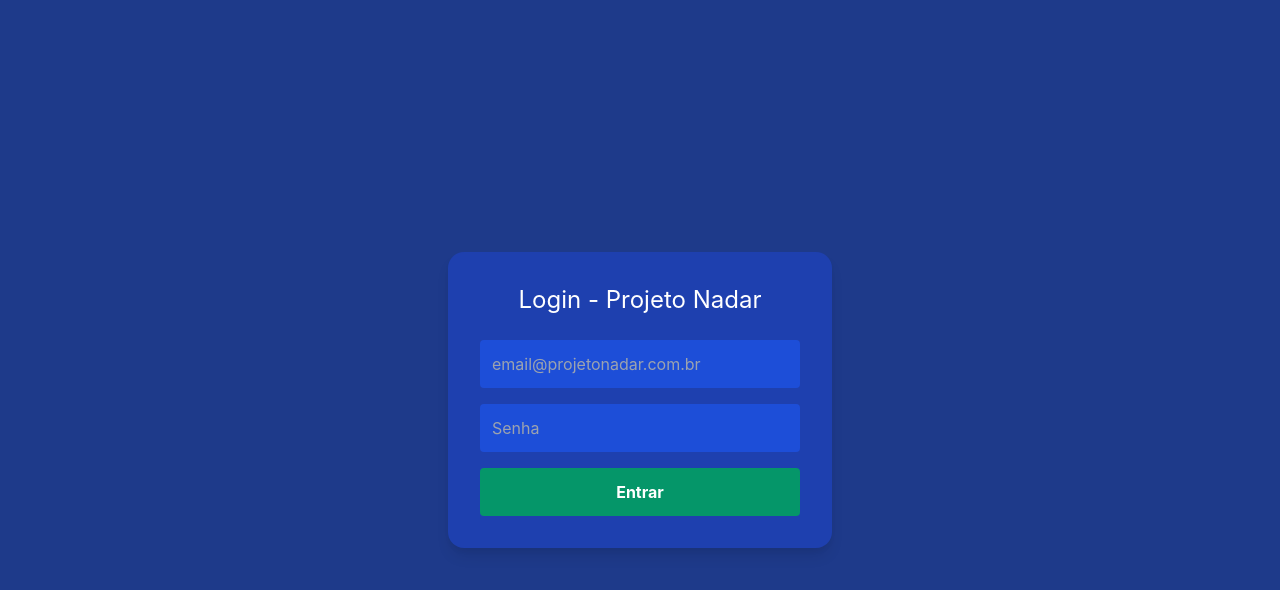
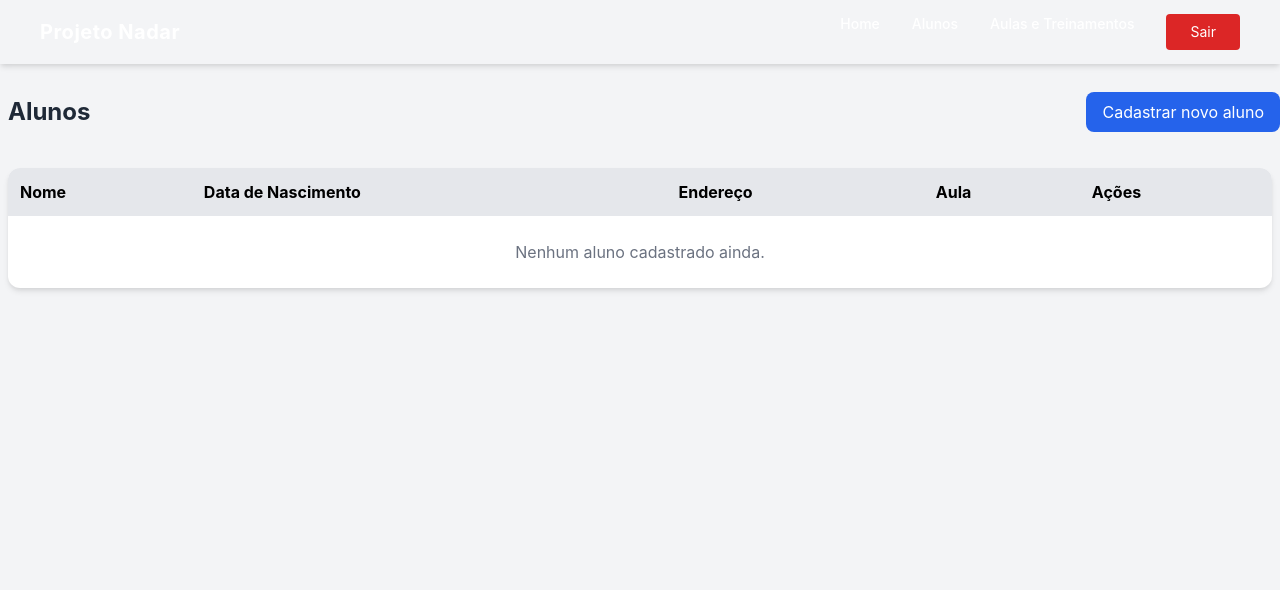
Before and after one commit to Rodrigo-Sousa/sistema-projeto-nadar, a React (Create React App) app in the folder FRONTEND/: page /student in a window 1280 px wide. Shown: the top 590 px of the page. Built offline with nearby package versions, Linux system fonts and the light colour scheme.

Commit message:
Ajustado a criação das telas de login, com criação do componente para modal

```diff
--- a/FRONTEND/src/App.js
+++ b/FRONTEND/src/App.js
@@ -1,6 +1,7 @@
 import { BrowserRouter, Routes, Route } from "react-router-dom";
 import Login from "./pages/Login";
 import Home from "./pages/Home";
+import Students from "./pages/Student";
 import PrivateRoute from "./routes/PrivateRoute";
 import { AuthProvider } from "./context/AuthContext";
 
@@ -18,6 +19,9 @@ function App(){
           />
 
           <Route path="*" element={<Login />}/>
+
+          {/* Rota para direcionar para aluno */}
+          <Route path="/student" element={<Students />} />
         </Routes>
       </BrowserRouter>
     </AuthProvider>
--- a/FRONTEND/src/components/StudentModal.jsx
+++ b/FRONTEND/src/components/StudentModal.jsx
@@ -2,7 +2,7 @@ import { useState, useEffect } from "react";
 // Biblioteca para geração de ID únicos
 import { v4 as uuidv4 } from "uuid";
 
-export default function StudentModal({ isOpen, onCLose, onSave, studentEdition }) {
+export default function StudentModal({ isOpen, onClose, onSave, studentEdition }) {
     const [formData, setFormData] = useState({
         name: "",
         birthDate: "",
@@ -26,8 +26,8 @@ export default function StudentModal({ isOpen, onCLose, onSave, studentEdition }
     // Lidando com a mudança de estado
 
     const handleChange = (event) => {
-        const {name, value} = event.target;
-        setFormData((prev) => ({...prev, [name]: value}));
+        const { name, value } = event.target;
+        setFormData((prev) => ({ ...prev, [name]: value }));
     }
 
     // Lidando com o envio do formulário
@@ -35,18 +35,114 @@ export default function StudentModal({ isOpen, onCLose, onSave, studentEdition }
     const handleSubmit = (event) => {
         event.preventDefault();
 
-        if(studentEdition){
-            onSave({...formData, id: studentEdition,id});
-        }else {
-            onSave({...formData, id: uuidv4()});
+        if (studentEdition) {
+            onSave({ ...formData, id: studentEdition.id });
+        } else {
+            onSave({ ...formData, id: uuidv4() });
         }
 
-        onCLose();
+        onClose();
     }
 
-    if(!isOpen) return null;
+    if (!isOpen) return null;
 
+    return (
+        <div className="fixed inset-0 bg-black bg-opacity-40 flex items-center justify-center">
+            <div className="bg-white rounded-2xl shadow-lg w-full max-w-lg p6">
+                <h2 className="text-xl font-bold mb-4">
 
+                    {studentEdition ? "Editar aluno" : "Cadastrar aluno"}
+
+                </h2>
+
+                {/* Formulário para cadastro de novo aluno */}
+                <form onSubmit={handleSubmit} className="space-y-4">
+                    <div>
+                        <label className="block text-sm font-medium text-gray-700 mb-1"> Nome Completo</label>
+                        <input
+                        type="text"
+                        name="name"
+                        value={formData.name}
+                        onChange={handleChange}
+                        required
+                        className="w-full border rounded-lg p-2 focus:ring-2 focus:ring-blue-500, outline-none"
+                        />
+                    </div>
+
+                    {/* Data de nascimento */}
+                    <div>
+                        <label className="block text-sm font-medium text-gray-700 mb-1">
+                            Data de Nascimento
+                        </label>
+                        <input
+                            type="date"
+                            name="bitrhDate"
+                            value={formData.birthDate}
+                            onChange={handleChange}
+
+                            className="w-full border rounded-lg p-2 focus:ring-2 focus:ring-blue-500 outline-none"
+
+                        />
+                    </div>
+
+                    {/* Endereço */}
+                    <div>
+                        <label className="block text-sm font-medium text-gray-700 mb-1">
+                            Endereço
+                        </label>
+
+                        <input
+                            type="text"
+                            name="address"
+                            value={formData.address}
+                            onChange={handleChange}
+                            required
+                            className="w-full border rounded-g p-2 focus:ring-2 focus:ring-blue-500 outline-none"
+                        />
+                    </div>
+
+                    <div>
+                        <label className="block text-sm font-medium text-gray-700 mb-1">
+                            Aula
+                        </label>
+                        <select
+                            name="class"
+                            value={formData.class}
+                            onChange={handleChange}
+                            required
+                            className="w-full border rounded-lg p-2 focus:ring-2 focus:ring-blue-500 outline-none"
+                        >
+
+                        <option value="">Selecione uma aula</option>
+                        <option value="Natação">Natação</option>
+                        <option value="Hidroginástica">Hidroginástica</option>
+                        <option value="Fisioterapia">Fisioterapia</option>
+
+                        </select>
+                    </div>
+
+                    <div className="flex justify-end gap-3 pt-4">
+                        <button
+                            type="button"
+                            onClick={onClose}
+                            className="px-4 py-2 rounded-lg bg-gray-300 hover:bg-gray-400 transition"
+
+                        >
+                            Cancelar
+                        </button>
+
+                        <button
+                            type="submit"
+                            className="px-4 py-2 rounded-lg bg-blue-600 text-white houver:bg-glue-700 transition"
+                        >
+                            {studentEdition ? "Salvar alterações" : "Salvar aluno"}
+                        </button>
+                    </div>
+                </form>
+
+            </div>
+        </div>
+    )
 
 
 }
--- a/FRONTEND/src/components/navbar/Navbar.jsx
+++ b/FRONTEND/src/components/navbar/Navbar.jsx
@@ -22,7 +22,7 @@ export default function Navbar() {
                 </li>
 
                 <li>
-                    <Link to="/alunos" className="hover:text-sky-400 transition">
+                    <Link to="/student" className="hover:text-sky-400 transition">
                         Alunos
                     </Link>
                 </li>
--- /dev/null
+++ b/FRONTEND/src/pages/Student.jsx
@@ -0,0 +1,106 @@
+import { useMemo, useState } from "react";
+import { useStudents } from "../hooks/useStudents";
+import StudentModal from "../components/StudentModal";
+// Components
+import Navbar from "../components/navbar/Navbar";
+import Footer from "../components/Footer";
+
+export default function Students() {
+    const { students, addStudent, editStudent } = useStudents();
+
+    const [isOpen, setIsOpen] = useState(false);
+    const [studyingStudent, setStudyingStudent] = useState(null);
+
+    const orderStudents = useMemo(() => {
+        return [...students].sort((a, b) =>
+            a.name.localeCompare(b.name, "pt-BR", { sensitivity: "base" })
+        )
+    }, [students]);
+
+    // Lidando com as opções - Novo, Editar e Salva aluno
+    const handleNewStudent = () => {
+        setStudyingStudent(null);
+        setIsOpen(true);
+    }
+
+    const handleEdition = (student) => {
+        setStudyingStudent(student);
+        setIsOpen(true);
+    }
+
+    const handleSave = (student) => {
+        if (studyingStudent) {
+            editStudent(student);
+        } else {
+            addStudent(student);
+        }
+    }
+
+    // Renderização na página
+
+    return (
+        <div className="h-screen flex flex-col min-h-screen bg-gray-100">
+            <Navbar />
+            <div className="flex items-center justify-between mb-6 mt-6">
+                <h1 className="text-2xl font-bold text-gray-800 m-2">Alunos</h1>
+                <button
+                    onClick={handleNewStudent}
+                    className="bg-blue-600 text-white px-4 py-2 rounded-lg hover:bg-blue-700 transition"
+                >
+                    Cadastrar novo aluno
+                </button>
+            </div>
+
+            <div className="bg-white shadow-md rounded-xl overflow-hidden m-2">
+                <table className="w-full text-left">
+                    <thead className="bg-gray-200">
+                        <tr>
+                            <th className="p-3">Nome</th>
+                            <th className="p-3">Data de Nascimento</th>
+                            <th className="p-3">Endereço</th>
+                            <th className="p-3">Aula</th>
+                            <th className="p-3">Ações</th>
+                        </tr>
+                    </thead>
+
+                    <tbody>
+                        {orderStudents.length === 0 ? (
+                            <tr>
+                                <td colSpan={5} className="p-6 text-center text-gray-500">
+                                    Nenhum aluno cadastrado ainda.
+                                </td>
+                            </tr>
+                        ) : (
+                            orderStudents.map((student) => (
+                                <tr key={student.id} className="border-t houver:bg-gray-50">
+                                    <td className="p-3">{student.name}</td>
+                                    <td className="p-3">{student.birthDate}</td>
+                                    <td className="p-3">{student.address}</td>
+                                    <td className="p-3">{student.class}</td>
+
+                                    <button onClick={() => handleEdition(student)}
+                                        className="bg-yellow-500 text-white px-3 py-1 rounded-lg hover:bg-yellow-600 transition"
+                                    >
+                                        Editar
+                                    </button>
+
+                                </tr>
+                            ))
+                        )}
+                    </tbody>
+
+                </table>
+
+            </div>
+
+            <StudentModal
+                isOpen={isOpen}
+                onClose={() => setIsOpen}
+                onSave={handleSave}
+                studentEdition={studyingStudent}
+            />
+            <Footer />
+        </div>
+    )
+
+}
```
